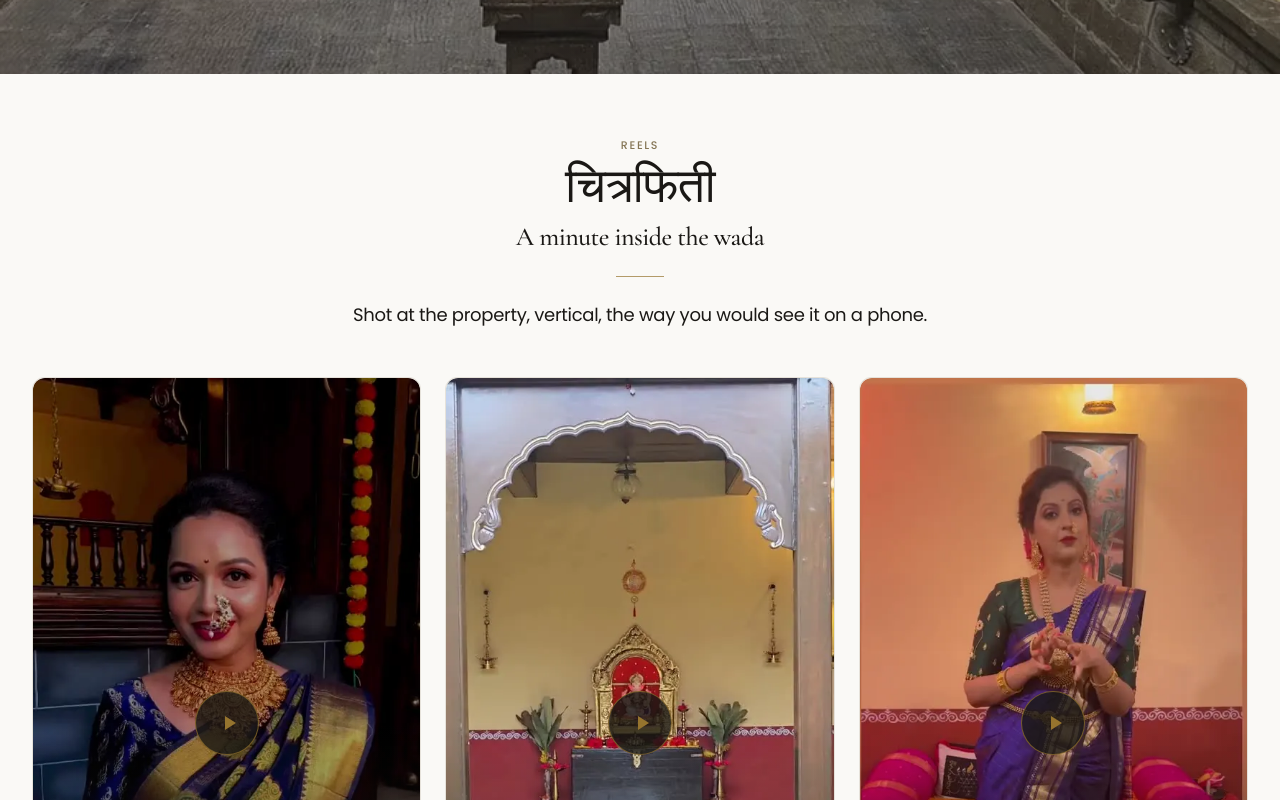
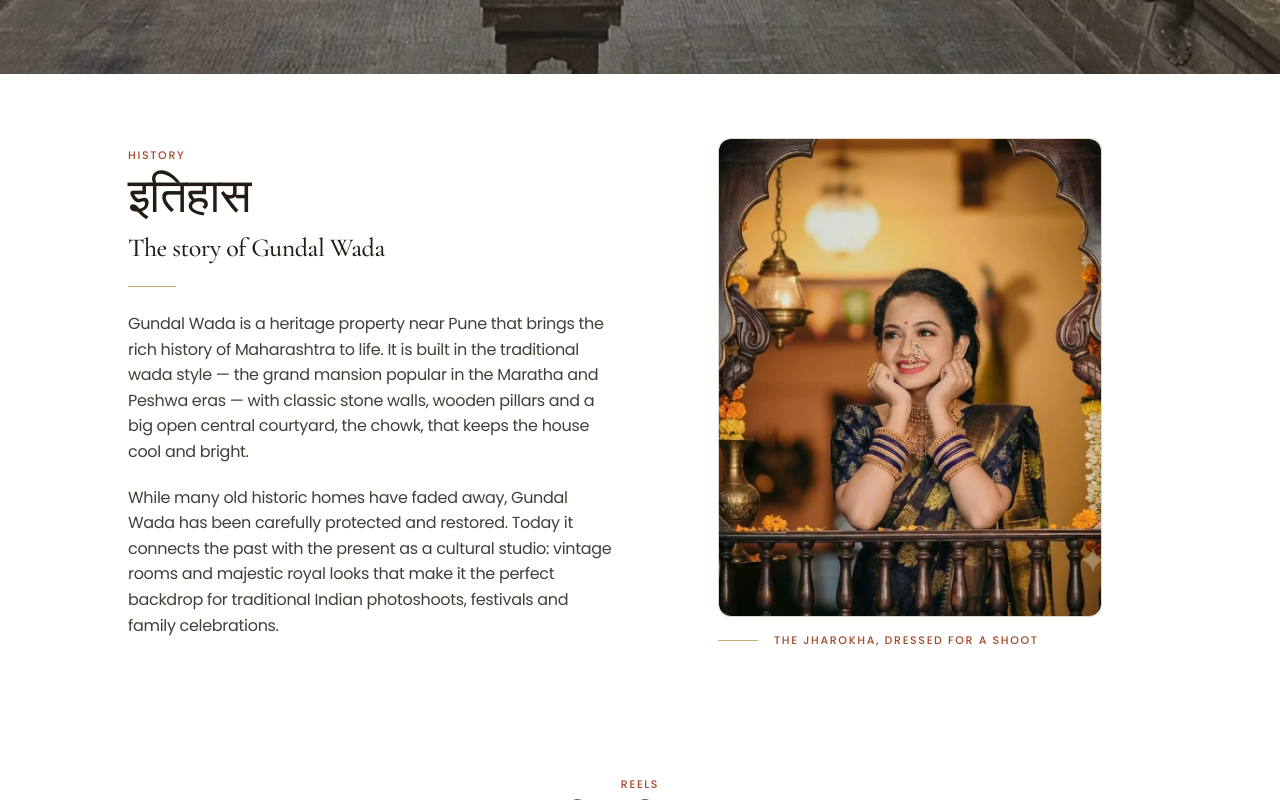
Before and after one commit to SkipAry/gundalwada, a Next.js app: page / in a window 1280 px wide. Shown: the part 3200-4000 px from the top of the page. Built offline with nearby package versions, Linux system fonts and the light colour scheme.

Commit message:
Add इतिहास (Itihas) section; retheme surfaces to white canvas; drop video scrims

```diff
--- a/src/app/globals.css
+++ b/src/app/globals.css
@@ -19,6 +19,26 @@
    (Cormorant Garamond, CanelaDeck substitute) surfaces sparingly
    for pull-quotes and poetic room descriptions.
    ───────────────────────────────────────────────────────────── */
+/* ── Wada Plaster palette (source of truth) ───────────────────
+   Ivory Plaster / Wada Umber / Sindoor Terracotta / Antique Brass /
+   Peshwa Maroon / Teak Bark. Tailwind tokens in tailwind.config.ts
+   are remapped to these values. User override 26 Aug: ALL light surfaces
+   pure white #FFFFFF (canvas + wash); --ivory documented as white now.
+   Derived tints documented below. */
+:root {
+  --ivory: #ffffff;
+  --umber: #221c15;
+  --terracotta: #a3492a;
+  --brass: #b8863e;
+  --maroon: #6e1e2b;
+  --teak: #4a3728;
+  /* Derived tints */
+  --plaster-wash: #ffffff;
+  --plaster-light: #ffffff;
+  --brass-dark: #8f6a2c;
+  --terracotta-dark: #8a3b22;
+}
+
 
 @layer base {
   html {
@@ -151,31 +171,31 @@
   }
 
   /* ── Primary Action Button ─────────────────────────────────
-     Deep Terracotta #7C2C0F fill pill (60px radius), Cream text. */
+     Antique Brass #B8863E fill pill (60px radius), Umber text. */
   .btn {
     @apply inline-flex min-h-[48px] items-center justify-center
-      rounded-btn-pill bg-maroon px-6 py-3 text-[15px] font-medium
-      text-cream transition-colors duration-150 hover:bg-maroon-dark
+      rounded-btn-pill bg-gold px-6 py-3 text-[15px] font-medium
+      text-ink transition-colors duration-150 hover:bg-gold-dark
       active:scale-[0.98];
   }
 
-  /* Primary inverted action on dark hero/statement bars.
-     Warm Cream #FBF6EC fill pill, Deep Terracotta text. */
+  /* Primary action on dark hero/statement bands: Brass is the ONE
+     interactive element allowed to shine on Umber (palette rule 3). */
   .btn-invert {
     @apply inline-flex min-h-[48px] items-center justify-center
-      rounded-btn-pill bg-cream px-6 py-3 text-[15px] font-semibold
-      text-maroon transition-colors duration-150 hover:bg-cream/90
+      rounded-btn-pill bg-gold px-6 py-3 text-[15px] font-semibold
+      text-ink transition-colors duration-150 hover:bg-gold-dark
       active:scale-[0.98];
   }
 
   /* ── The Booking Accent ───────────────────────────────────────
-     Soft-ink pill — the single conversion control. One warm light
+     Brass pill — the single conversion control. One warm light
      sweep on hover; nothing else on the page is allowed to shout. */
   .btn-iris,
   .btn-gold {
     @apply inline-flex min-h-[48px] items-center justify-center
-      rounded-btn-pill bg-[#1A1815] px-6 py-3 text-[15px] font-medium
-      text-[#FAF9F6] transition-colors duration-150 hover:bg-[#332F29]
+      rounded-btn-pill bg-gold px-6 py-3 text-[15px] font-medium
+      text-ink transition-colors duration-150 hover:bg-gold-dark
       active:scale-[0.98];
   }
 
@@ -184,9 +204,9 @@
   .btn-ghost,
   .btn-outline {
     @apply inline-flex min-h-[48px] items-center justify-center
-      rounded-btn-pill border border-maroon bg-transparent px-6 py-3
-      text-[15px] font-medium text-maroon transition-colors duration-150
-      hover:bg-maroon hover:text-cream active:scale-[0.98];
+      rounded-btn-pill border border-terracotta bg-transparent px-6 py-3
+      text-[15px] font-medium text-terracotta transition-colors duration-150
+      hover:bg-terracotta hover:text-cream active:scale-[0.98];
   }
 
   /* ── Badge Chip ────────────────────────────────────────────
@@ -200,22 +220,22 @@
      72px radius, cream bg, 1px sand border, russet placeholder. */
   .input-pill {
     @apply w-full rounded-input-pill border border-pebble bg-cream
-      px-5 py-3 text-[15px] text-ink placeholder:text-russet/60
+      px-5 py-3 text-[15px] text-ink placeholder:text-slate/70
       focus:border-maroon focus:outline-none;
   }
 
-  /* ── Inline Text Link ────────────────────────────────────── */
+  /* ── Inline Text Link ──────────────────────────────────────
+      Terracotta — links and hover states carry the sindoor accent. */
   .link,
   a.text-link {
-    color: theme(colors.maroon);
+    color: theme(colors.terracotta);
     text-decoration: underline;
     text-underline-offset: 4px;
   }
 
   .link:hover,
   a.text-link:hover {
-    color: theme(colors.maroon-dark);
-    opacity: 0.85;
+    color: theme(colors.terracotta-dark);
   }
 
   a,
@@ -229,7 +249,7 @@
      that grows from the left on hover — quiet, precise. */
   .nav-pill {
     @apply relative flex min-h-[44px] items-center rounded-btn-pill px-4
-      text-[15px] font-medium text-maroon transition-colors duration-200
+      text-[15px] font-medium text-ink transition-colors duration-200
       hover:bg-pebble/60;
   }
 
@@ -284,9 +304,9 @@
   .banner-gradient {
     background: linear-gradient(
       50deg,
-      #F2F0EA 0%,
-      #FAF9F6 50%,
-      #F2F0EA 100%
+      #f6f1e3 0%,
+      #ffffff 50%,
+      #f6f1e3 100%
     );
   }
 }
--- a/src/app/page.tsx
+++ b/src/app/page.tsx
@@ -4,6 +4,7 @@ import Marquee from "@/components/Marquee";
 import Angan from "@/components/Angan";
 import Reels from "@/components/Reels";
 import Statement from "@/components/Statement";
+import Itihas from "@/components/Itihas";
 import Diwankhana from "@/components/Diwankhana";
 import Naksha from "@/components/Naksha";
 import Vyavastha from "@/components/Vyavastha";
@@ -53,6 +54,12 @@ export default function Home() {
           cta={{ label: "See the reels", href: "#reels" }}
         />
 
+        {/* The story of the house, right after the statement that shows it.
+            Feel it first, then read what it is — then the reels prove it. */}
+        <Reveal>
+          <Itihas />
+        </Reveal>
+
         <Reveal>
           <Reels />
         </Reveal>
--- a/src/components/Header.tsx
+++ b/src/components/Header.tsx
@@ -27,6 +27,7 @@ const navLinks = [
 
 const allLinks = [
   { href: "#angan", mr: "अंगण", en: "Gallery" },
+  { href: "#itihas", mr: "इतिहास", en: "History" },
   { href: "#diwankhana", mr: "दिवाणखाना", en: "The Wada" },
   { href: "#naksha", mr: "नकाशा", en: "Locations" },
   { href: "#vyavastha", mr: "व्यवस्था", en: "Before You Book" },
--- /dev/null
+++ b/src/components/Itihas.tsx
@@ -0,0 +1,69 @@
+import { historyStory } from "@/data/site";
+import { asset } from "@/lib/asset";
+import SectionHead from "./SectionHead";
+
+/**
+ * ITIHAS — इतिहास, the story of the house.
+ *
+ * Sits between the chowk statement (what you see) and the reels (what
+ * gets made here): the visitor has just felt the place, so this is the
+ * moment for the one-paragraph version of what it is. Client-supplied
+ * copy, kept near-verbatim in `historyStory` (site.ts).
+ *
+ * Layout: story left, portrait photograph right — the jharokha frame
+ * capped at max-w-sm so it keeps pace with the text column. On mobile
+ * the head leads, then the story, then the photograph.
+ */
+export default function Itihas() {
+  return (
+    <section id="itihas" className="bg-ivory py-16">
+      <div className="mx-auto max-w-site px-5 sm:px-8">
+        <div className="mx-auto grid max-w-5xl items-center gap-10 lg:grid-cols-2 lg:gap-14">
+          {/* The story holds the left column on desktop and leads on mobile. */}
+          <div>
+            <SectionHead
+              align="left"
+              marathi="इतिहास"
+              gloss="History"
+              title="The story of Gundal Wada"
+            />
+
+            <div className="mt-6 space-y-5">
+              {historyStory.map((p) => (
+                <p
+                  key={p.slice(0, 24)}
+                  className="text-[16px] leading-[1.6] text-cocoa/85"
+                >
+                  {p}
+                </p>
+              ))}
+            </div>
+          </div>
+
+          <figure className="group mx-auto w-full max-w-sm">
+            {/* Portrait frame: hairline border, 12px radius, slow editorial
+                zoom on hover — the porcelain-showroom treatment. Capped at
+                max-w-sm so the frame keeps pace with the story block beside
+                it instead of outweighing it. */}
+            <div className="overflow-hidden rounded-lg border border-pebble">
+              <img
+                src={asset("/img/itihas-jharokha.webp")}
+                alt="A bride in a navy-and-gold saree, nath and gold jewellery, framed in the wada's carved teak jharokha window with marigold garlands and a brass lantern beside her."
+                className="img-breathe aspect-[4/5] w-full object-cover"
+                loading="lazy"
+              />
+            </div>
+            {/* The jharokha caption — same hairline flourish language as
+                SectionHead, left-anchored to the photograph. */}
+            <figcaption className="mt-4 flex items-center gap-4">
+              <span aria-hidden="true" className="h-px w-10 bg-gold/70" />
+              <span className="eyebrow">
+                The jharokha, dressed for a shoot
+              </span>
+            </figcaption>
+          </figure>
+        </div>
+      </div>
+    </section>
+  );
+}
--- a/src/components/Mahadwar.tsx
+++ b/src/components/Mahadwar.tsx
@@ -128,7 +128,7 @@ export default function Mahadwar() {
           <Accent
             text="A Peshwa-era wada built for forever shoots"
             highlight="forever"
-            className="text-gold-dark"
+            className="text-terracotta"
           />
         </h2>
 
--- a/src/components/Reels.tsx
+++ b/src/components/Reels.tsx
@@ -105,10 +105,8 @@ export default function Reels() {
                         decoding="async"
                         className="h-full w-full object-cover"
                       />
-                      <span
-                        aria-hidden="true"
-                        className="absolute inset-0 bg-gradient-to-t from-maroon/70 via-transparent to-transparent"
-                      />
+                      {/* No scrim — user override 26 Aug: posters show clean,
+                          the pill play-button alone carries the affordance. */}
                       {/* Play affordance */}
                       <span
                         aria-hidden="true"
--- a/src/components/VenueMedia.tsx
+++ b/src/components/VenueMedia.tsx
@@ -60,10 +60,8 @@ export default function VenueMedia({
               aria-label={`Play footage of ${name}`}
               className="group absolute inset-0 flex items-center justify-center"
             >
-              <span
-                aria-hidden="true"
-                className="absolute inset-0 bg-maroon/25 transition-colors duration-200 ease-settle group-hover:bg-maroon/10"
-              />
+              {/* No tint scrim — user override 26 Aug: poster shows at full
+                  clarity; the pill play-button alone carries the affordance. */}
               <span
                 aria-hidden="true"
                 className="relative flex h-14 w-14 items-center justify-center rounded-pill border border-gold/70 bg-maroon/80 transition-all duration-200 ease-settle group-hover:scale-105 group-hover:bg-maroon"
--- a/src/components/Vyavastha.tsx
+++ b/src/components/Vyavastha.tsx
@@ -37,7 +37,7 @@ export default function Vyavastha() {
           {answered.length ? (
             <dl className="grid gap-x-10 gap-y-5 sm:grid-cols-2">
               {answered.map((f) => (
-                <div key={f.q} className="border-t border-russet/20 pt-4">
+                <div key={f.q} className="border-t border-cream/15 pt-4">
                   <dt className="text-[13px] font-semibold uppercase tracking-caps text-cream/60">
                     {f.q}
                   </dt>
--- a/src/data/site.ts
+++ b/src/data/site.ts
@@ -327,6 +327,17 @@ export const spaceNotes = [
   "Dressed basalt walls that hold their colour in photographs instead of blowing out.",
 ];
 
+/* ── History (इतिहास) ─────────────────────────────────────────
+   The client's own story of the wada, supplied 26 Aug 2026. Kept
+   near-verbatim — split into two paragraphs for reading rhythm.
+   No century is claimed for the building itself; "Maratha and
+   Peshwa eras" describes the wada architectural style, as the
+   client wrote it. */
+export const historyStory: string[] = [
+  "Gundal Wada is a heritage property near Pune that brings the rich history of Maharashtra to life. It is built in the traditional wada style — the grand mansion popular in the Maratha and Peshwa eras — with classic stone walls, wooden pillars and a big open central courtyard, the chowk, that keeps the house cool and bright.",
+  "While many old historic homes have faded away, Gundal Wada has been carefully protected and restored. Today it connects the past with the present as a cultural studio: vintage rooms and majestic royal looks that make it the perfect backdrop for traditional Indian photoshoots, festivals and family celebrations.",
+];
+
 /* ── ⚠ Pricing (brief §3, Sopa) ─────────────────────────────
    Brief §6 forbids inventing a price, and this is the single biggest gap
    on the site — no rate is published anywhere today, which is exactly why
--- a/tailwind.config.ts
+++ b/tailwind.config.ts
@@ -24,49 +24,52 @@ const config: Config = {
         short: { raw: "(max-height: 820px)" },
       },
       colors: {
-        /* ── Gallery Ivory surfaces ─────────────────────────────── */
-        cream: "#FAF9F6", // Gallery Ivory — page canvas
+        /* ── Surfaces ───────────────────────────────────────────────
+           All light surfaces pure white #FFFFFF (user override 26 Aug:
+           canvas first, then wash). Rhythm now comes from umber dark
+           bands, cards and teak hairlines alone. */
+        cream: "#FFFFFF", // Page canvas — pure white
         "cream-light": "#FFFFFF", // Elevated card surface
-        canvas: "#FAF9F6",
-        ivory: "#F2F0EA", // Section wash surface
-        lavender: "#F2F0EA",
+        canvas: "#FFFFFF",
+        ivory: "#FFFFFF", // Section wash — now white
+        lavender: "#FFFFFF",
         porcelain: "#FFFFFF",
 
-        /* Soft Ink — primary brand, buttons, structure */
-        maroon: "#1A1815",
-        "maroon-dark": "#000000",
-        "maroon-light": "#3A362F",
-        obsidian: "#16130F", // Deep band & footer
-        cocoa: "#1A1815", // Headline tone
-        "dark-oak": "#45403A",
-        oxblood: "#1A1815",
-        ink: "#1A1815", // Primary body text — soft black
-        charcoal: "#1A1815",
-        onyx: "#16130F",
+        /* Wada Umber — body text, headings, dark bands */
+        maroon: "#6E1E2B", // Peshwa Maroon — rare jewel accent (tags/focus)
+        "maroon-dark": "#571622",
+        "maroon-light": "#8A2E3C",
+        obsidian: "#221C15", // Dark bands & footer — Wada Umber
+        cocoa: "#221C15", // Headline tone
+        "dark-oak": "#3B3126",
+        oxblood: "#221C15",
+        ink: "#221C15", // Primary body text — Wada Umber
+        charcoal: "#221C15",
+        onyx: "#221C15",
 
-        /* Antique Brass accent — used sparingly */
-        gold: "#96742E",
-        "gold-dark": "#7A5E22",
-        "gold-light": "#B08C42",
-        orchid: "#96742E",
-        iris: "#1A1815",
+        /* Sindoor Terracotta — labels, highlight words, links, hovers */
+        gold: "#B8863E", // Antique Brass — primary CTAs, small accents
+        "gold-dark": "#8F6A2C", // Brass hover
+        "gold-light": "#C89B55",
+        orchid: "#A3492A", // Headline highlight word — Terracotta
+        iris: "#B8863E", // Primary CTA — Brass
 
-        /* Muted tones & hairlines */
-        russet: "#857656", // Muted bronze — secondary/helper text
-        terracotta: "#857656",
-        slate: "#6E675C",
-        "warm-gray": "#8A8478",
-        ash: "#C9C4BA",
-        pebble: "#E6E2DA", // Hairline borders
-        hairline: "#E6E2DA",
-        sand: "#E6E2DA",
-        mist: "#E6E2DA",
-        fog: "#DAD5CB",
-        smoke: "#857656",
-        bone: "#EFEDE7",
-        moss: "#1A1815",
-        "signal-blue": "#96742E",
-        "cobalt-spark": "#96742E",
+        russet: "#A3492A", // Eyebrow labels & text links — Terracotta
+        terracotta: "#A3492A", // Sindoor Terracotta
+        "terracotta-dark": "#8A3B22", // Terracotta hover
+        slate: "#5C4B3A", // Secondary text — teak-brown
+        "warm-gray": "#5C4B3A",
+        ash: "#C6B9A5", // Tertiary / placeholders — light teak
+        pebble: "#DFD8CA", // Hairlines — Teak Bark ~12% on ivory
+        hairline: "#DFD8CA",
+        sand: "#DFD8CA",
+        mist: "#DFD8CA",
+        fog: "#E6DECE",
+        smoke: "#A3492A",
+        bone: "#EFE8D6",
+        moss: "#221C15",
+        "signal-blue": "#B8863E",
+        "cobalt-spark": "#B8863E",
       },
 
       fontFamily: {
```
Also changed, not shown: public/img/itihas-jharokha.webp (added).
